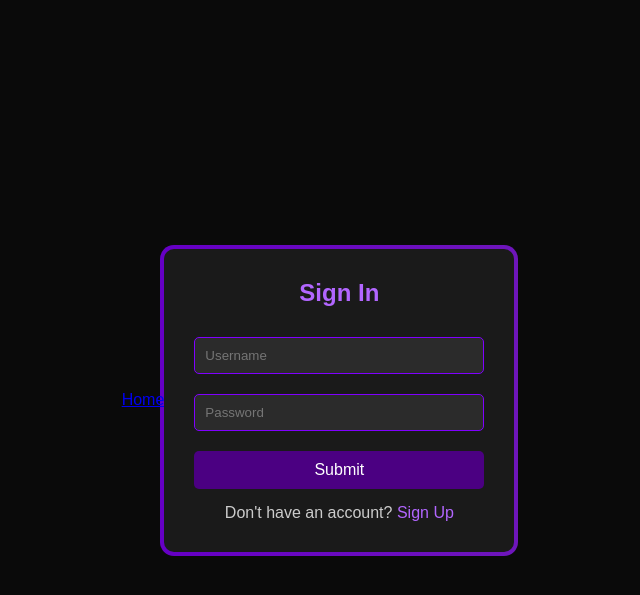
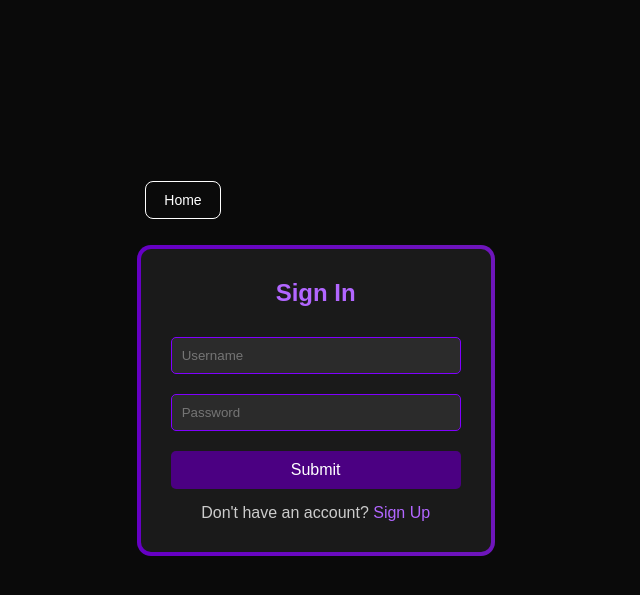
Before and after one commit to harshdeepsingh1554/Dasen_Sadhguru, a Flask app: page /login in a window 1280 px wide. Shown: the top 595 px of the page, without its empty margins (322-962 px from the left). Run offline with Flask 3, Linux system fonts and the light colour scheme.

Commit message:
Update login.html

```diff
--- a/templates/login.html
+++ b/templates/login.html
@@ -1,11 +1,19 @@
 <!DOCTYPE html>
 <html lang="en">
+
 <head>
   <meta charset="UTF-8" />
   <meta name="viewport" content="width=device-width, initial-scale=1.0" />
-  <title>Sign In / Sign Up</title>
+  <title>login</title>
+  <a href="/" class="nav-btn">Home</a>
   <style>
-    * { margin: 0; padding: 0; box-sizing: border-box; font-family: Arial, sans-serif; }
+    * {
+      margin: 0;
+      padding: 0;
+      box-sizing: border-box;
+      font-family: Arial, sans-serif;
+    }
+
     body {
       background-color: #0a0a0a;
       display: flex;
@@ -14,6 +22,7 @@
       height: 100vh;
       color: white;
     }
+
     .container {
       background: #1a1a1a;
       padding: 30px;
@@ -21,39 +30,87 @@
       width: 350px;
       position: relative;
     }
+
     .container::before {
       content: "";
       position: absolute;
-      top: -4px; left: -4px; right: -4px; bottom: -4px;
+      top: -4px;
+      left: -4px;
+      right: -4px;
+      bottom: -4px;
       z-index: -1;
       background: linear-gradient(270deg, #656565, #7f42a7, #6600c5, #5300a0, #757575, #656565);
       background-size: 1400% 1400%;
       border-radius: 14px;
       animation: rainbowBorder 2.5s linear infinite;
     }
+
+    .nav-btn {
+      margin-top: -50vh;
+      margin-right: -10vh;
+      color: white;
+      text-decoration: none;
+      padding: 10px 18px;
+      border: 1px solid white;
+      border-radius: 8px;
+      font-size: 14px;
+      transition: background 0.3s ease;
+    }
+
     @keyframes rainbowBorder {
-      0% { background-position: 0% 50%; }
-      100% { background-position: 100% 50%; }
+      0% {
+        background-position: 0% 50%;
+      }
+
+      100% {
+        background-position: 100% 50%;
+      }
     }
-    h2 { text-align: center; margin-bottom: 20px; color: #b266ff; }
+
+    h2 {
+      text-align: center;
+      margin-bottom: 20px;
+      color: #b266ff;
+    }
+
     input {
-      width: 100%; padding: 10px; margin: 10px 0;
-      background: #2b2b2b; border: 1px solid #8000ff;
-      color: white; border-radius: 5px;
+      width: 100%;
+      padding: 10px;
+      margin: 10px 0;
+      background: #2b2b2b;
+      border: 1px solid #8000ff;
+      color: white;
+      border-radius: 5px;
     }
+
     button {
-      width: 100%; padding: 10px;
-      background: #4b0082; border: none; color: white;
-      font-size: 16px; border-radius: 5px; cursor: pointer;
+      width: 100%;
+      padding: 10px;
+      background: #4b0082;
+      border: none;
+      color: white;
+      font-size: 16px;
+      border-radius: 5px;
+      cursor: pointer;
       margin-top: 10px;
     }
-    .toggle { text-align: center; margin-top: 15px; color: #ccc; }
-    .toggle a { color: #b266ff; text-decoration: none; cursor: pointer; }
+
+    .toggle {
+      text-align: center;
+      margin-top: 15px;
+      color: #ccc;
+    }
+
+    .toggle a {
+      color: #b266ff;
+      text-decoration: none;
+      cursor: pointer;
+    }
   </style>
 </head>
 
 <body>
-  <a href="/" class="nav-btn">Home</a>
+
   <div class="container" id="formContainer">
     <h2 id="formTitle">Sign In</h2>
     <input type="text" id="username" placeholder="Username" />
@@ -104,31 +161,27 @@
           })
         });
 
-        // If backend sends JSON
-        const data = await response.json().catch(() => null);
+        const data = await response.json();
 
-        if (response.redirected) {
-          // Flask redirected (e.g., admin to add_quote page)
-          window.location.href = response.url;
-          return;
+        if (data.success) {
+
+          if (data.redirect) {
+            window.location.href = `${data.redirect}?username=${encodeURIComponent(data.username)}`;
+          } else if (!isSignIn) {
+            toggleForm(); // Switch to sign in after signup
+          }
+        } else {
+          alert(data.message);
         }
 
-        if (data && data.success) {
-          alert(data.message || "Success!");
-          if (isSignIn) {
-            window.location.href = "/"; // redirect to home
-          } else {
-            toggleForm(); // switch to sign in after signup
-          }
-        } else {
-          alert(data?.message || "Invalid credentials");
-        }
 
       } catch (error) {
         console.error("Error:", error);
         alert("Something went wrong while logging in.");
       }
     }
+
   </script>
 </body>
+
 </html>
```
